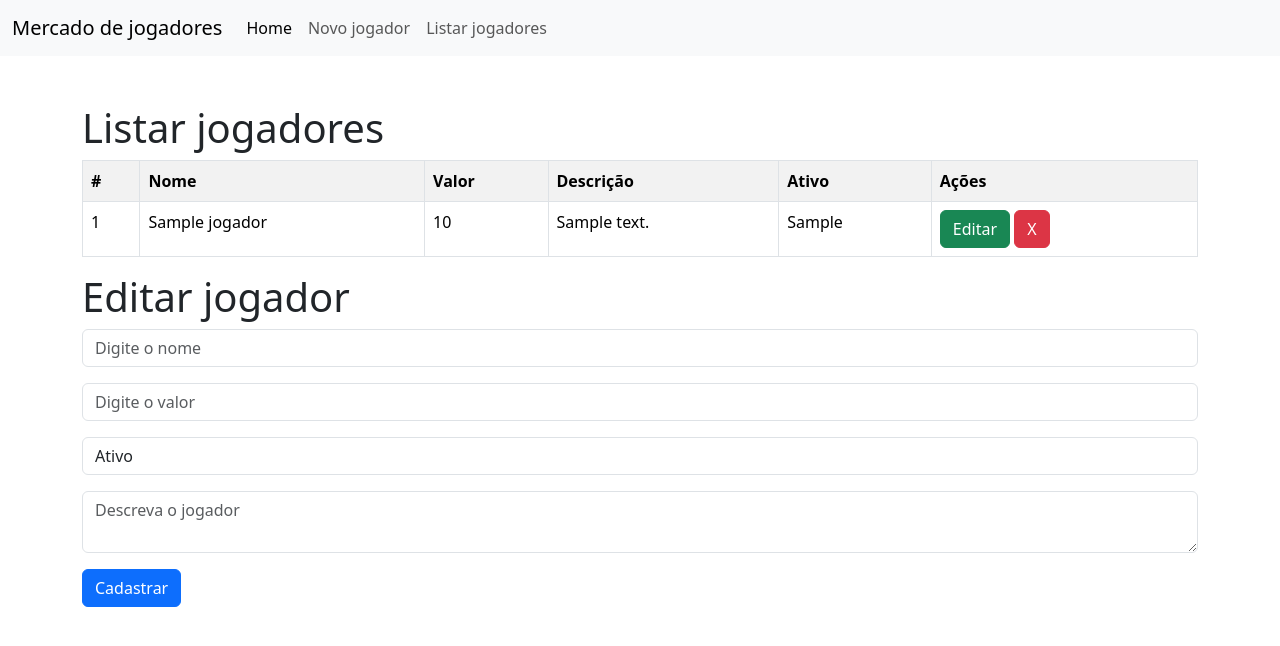
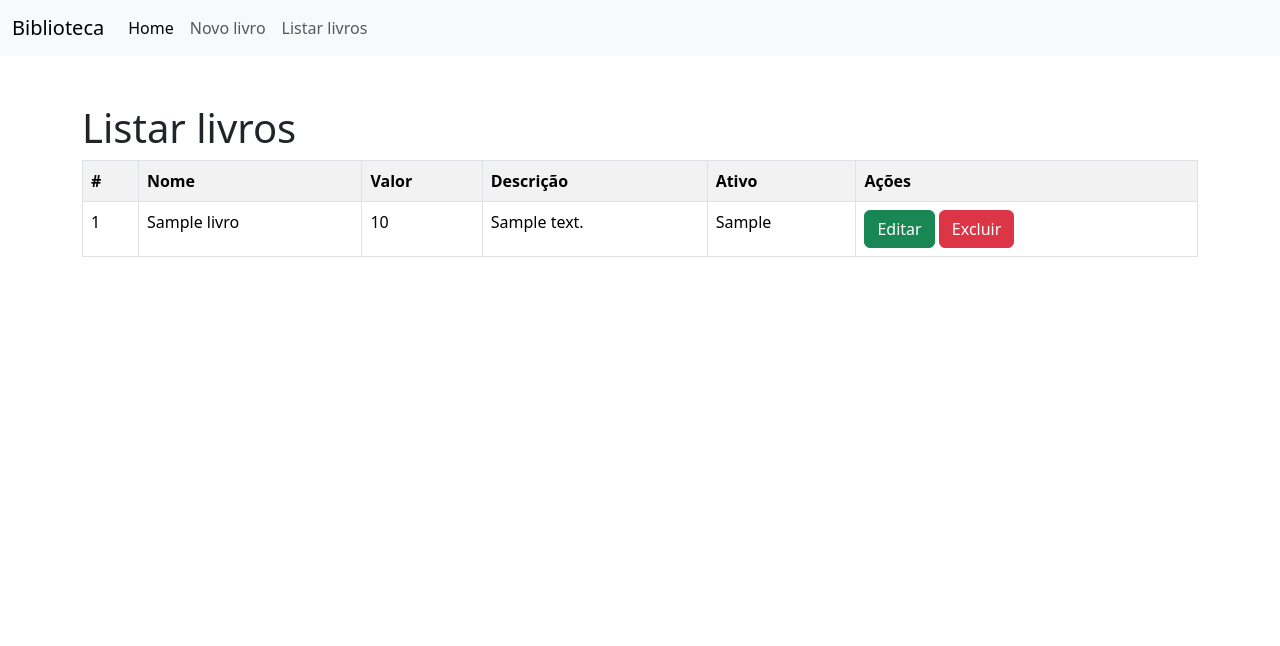
Before and after one commit to LeandroPSDev/cadastrojogador, a PHP site: page /index.php?page=listar in a window 1280 px wide. Shown: the top 646 px of the page. Run offline with PHP 8.4, Linux system fonts and the light colour scheme; tables that the repository leaves empty or names only in its code hold one stand-in row (values such as "Sample post").

Commit message:
delete object

```diff
--- a/config.php
+++ b/config.php
@@ -3,7 +3,7 @@
 define('HOST', 'localhost');
 define('USER', 'root');
 define('PASS', '');
-define('BASE', 'cadastrojogador');
+define('BASE', 'cadastrolivros');
 
 $conn = new MySQLi(HOST, USER, PASS, BASE);
 
--- a/editar.php
+++ b/editar.php
@@ -1,30 +1,41 @@
-<h1>Editar jogador</h1>
+<h1>Editar livro</h1>
+
+<?php
+
+    $sql = "SELECT * FROM livros WHERE id=".$_REQUEST["id"];
+    $res = $conn->query($sql);
+    $row = $res->fetch_object();
+
+?>
 
 <form action="?page=salvar" method="POST">
 
-<input type="hidden" name="acao" value="cadastrar" />
+<input type="hidden" name="acao" value="editar" />
+<input type="hidden" name="id" value="<?php print $row->id; ?>" />
 
 <div class="mb-3">
-        <input type="text" name="nome" placeholder="Digite o nome" class="form-control" />
+        <input type="text" name="nome" value="<?php print $row->nome; ?>" placeholder="Digite o nome" class="form-control" />
     </div>
 
     <div class="mb-3">
-        <input type="text" name="valor" placeholder="Digite o valor" class="form-control" />
+        <input type="text" name="valor" value="<?php print $row->valor; ?>" placeholder="Digite o valor" class="form-control" />
     </div>
 
     <div class="mb-3">
         <select name="ativo" class="form-control">
-            <option value="Y">Ativo</option>
-            <option value="N">Inativo</option>
+            <option value="Y" <?php echo ($row->ativo == "Y" ? "selected" : ""); ?>>Ativo</option>
+            <option value="N" <?php echo ($row->ativo == "N" ? "selected" : ""); ?>>Inativo</option>
         </select>
     </div>
 
     <div class="mb-3">
-        <textarea name="descricao" placeholder="Descreva o jogador" class="form-control"></textarea>
+        <textarea name="descricao" placeholder="Descreva o jogador" class="form-control"><?php print $row->nome; ?></textarea>
     </div>
 
     <div class="mb-3">
-        <button type="submit" class="btn btn-primary">Cadastrar</button>
+        <button type="submit" class="btn btn-primary">Editar</button>
     </div>
 
 </form>
+
+<a href="javascript:history.back(1)" class="btn btn-secondary">Voltar</a>
--- a/index.php
+++ b/index.php
@@ -10,7 +10,7 @@
     <!--MENU-->
     <nav class="navbar navbar-expand-lg bg-body-tertiary">
   <div class="container-fluid">
-    <a class="navbar-brand" href="#">Mercado de jogadores</a>
+    <a class="navbar-brand" href="#">Biblioteca</a>
     <button class="navbar-toggler" type="button" data-bs-toggle="collapse" data-bs-target="#navbarSupportedContent" aria-controls="navbarSupportedContent" aria-expanded="false" aria-label="Toggle navigation">
       <span class="navbar-toggler-icon"></span>
     </button>
@@ -20,11 +20,11 @@
           <a class="nav-link active" aria-current="page" href="index.php">Home</a>
         </li>
         <li class="nav-item">
-          <a class="nav-link" href="?page=novo">Novo jogador</a>
+          <a class="nav-link" href="?page=novo">Novo livro</a>
         </li>
 
         <li class="nav-item">
-          <a class="nav-link" href="?page=listar">Listar jogadores</a>
+          <a class="nav-link" href="?page=listar">Listar livros</a>
         </li>
       </ul>
     </div>
@@ -44,10 +44,13 @@
                         break;
                     case "listar":
                         include("listar.php");
+                        break;
                     case "salvar":
                         include("salvar.php");
+                        break;
                     case "editar":
                         include("editar.php");
+                        break;
                     #default:
                     #print "Bem vindo!";
                 }
--- a/listar.php
+++ b/listar.php
@@ -1,12 +1,12 @@
-<h1>Listar jogadores</h1>
+<h1>Listar livros</h1>
 
 <?php
 
-    $sql = "SELECT * FROM jogador where id";
+    $sql = "SELECT * FROM livros where id";
     $res = $conn->query($sql);
     $qtd = $res->num_rows;
 
-    if($qtd > 0){
+    if(isset($qtd)){
         print "<table class='table table-hover table-striped table-bordered'>";
 
             print "<tr>";
@@ -17,6 +17,7 @@
             print "<th>Ativo</th>";
             print "<th>Ações</th>";
             print "</tr>";
+
         while($row = $res->fetch_object()){
             print "<tr>";
             print "<td>".$row->id."</td>";
@@ -28,7 +29,7 @@
             print "<td>
 
             <button onclick=\"location.href='?page=editar&id=".$row->id."';\" class='btn btn-success'>Editar</button>
-            <button class='btn btn-danger'>X</button>
+            <button onclick=\"if(confirm('Tem certeza que deseja excluir o livro: ".$row->nome."?')){location.href='?page=salvar&acao=excluir&id=".$row->id."';}else{false;}\" class='btn btn-danger'>Excluir</button>
             </td>";
 
             print "</tr>";
@@ -37,10 +38,6 @@
         print "</table>";
 
     }else{
-
+        print "Não existem livros cadastrados.";
     }
-
-
-
-
 ?>
--- a/novo.php
+++ b/novo.php
@@ -1,4 +1,4 @@
-<h1>Novo jogador</h1>
+<h1>Novo livro</h1>
 
 <form action="?page=salvar" method="POST">
 
@@ -20,7 +20,7 @@
     </div>
 
     <div class="mb-3">
-        <textarea name="descricao" placeholder="Descreva o jogador" class="form-control"></textarea>
+        <textarea name="descricao" placeholder="Descrição do livro" class="form-control"></textarea>
     </div>
 
     <div class="mb-3">
--- a/salvar.php
+++ b/salvar.php
@@ -1,13 +1,13 @@
 <?php
 
-    switch (isset($_REQUEST["acao"])) {
+    switch ($_REQUEST["acao"]) {
         case 'cadastrar':
             $nome = $_POST["nome"];
             $valor = $_POST["valor"];
             $descricao = $_POST["descricao"];
             $ativo = $_POST["ativo"];
 
-            $sql = "INSERT INTO jogador (nome, descricao, valor, ativo) VALUES ('{$nome}', '{$descricao}', '{$valor}', '{$ativo}')";
+            $sql = "INSERT INTO livros (nome, descricao, valor, ativo) VALUES ('{$nome}', '{$descricao}', '{$valor}', '{$ativo}')";
             $res = $conn->query($sql);
 
             if($res==true){
@@ -22,10 +22,43 @@
             break;
 
         case 'editar':
-            # code...
+            $nome = $_POST["nome"];
+            $descricao = $_POST["descricao"];
+            $valor = $_POST["valor"];
+            $ativo = $_POST["ativo"];
+
+            $sql = "UPDATE livros SET nome = '{$nome}', descricao = '{$descricao}', valor = '{$valor}', ativo = '{$ativo}' WHERE id=".$_REQUEST["id"];
+            #$sql = "UPDATE livros SET nome_da_coluna1 = valor_da_coluna1, nome_da_coluna2 = valor_da_coluna2  WHERE condição";
+            #$sql = "UPDATE livros SET nome='Mariane TTT' WHERE id=5";
+            $res = $conn->query($sql);
+
+            if($res==true){
+                print "<script>alert('Editado com sucesso!');</script>";
+                print "<script>location.href='?page=listar';</script>";
+            }else{
+                print "<script>alert('Não foi possível editar!');</script>";
+                print "<script>location.href='?page=listar';</script>";
+            }
+
+
+
+
             break;
         case 'excluir':
-            # code...
+
+            $sql = "DELETE FROM livros WHERE id=".$_REQUEST["id"];
+
+            $res = $conn->query($sql);
+
+            if($res==true){
+                print "<script>alert('Excluído com sucesso!');</script>";
+                print "<script>location.href='?page=listar';</script>";
+            }else{
+                print "<script>alert('Não foi possível excluir!');</script>";
+                print "<script>location.href='?page=listar';</script>";
+            }
+
+
             break;
     }
 
```
